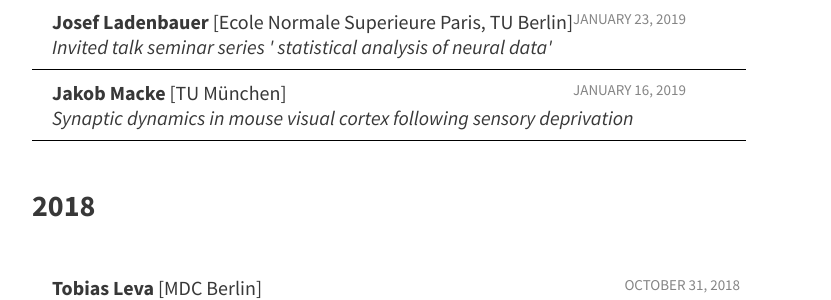
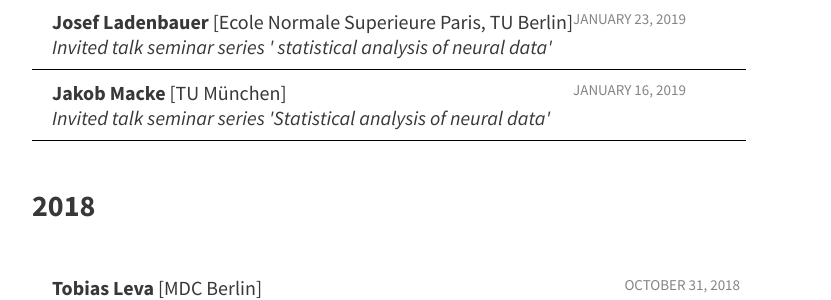
Before and after one commit to ge00rg/website-heroku, a Jekyll site: the page built from pages/5_events.md, in a window 1280 px wide and 900 px high, scrolled down 581 px. Shown: the part 155-455 px from the top of the window, without its empty margins (224-1055 px from the left). Built offline with Jekyll 4.4.1, drawn with Linux system fonts in a browser that asks for light colours.

Commit message:
Update 2019-01-16-Macke-Jakob.md

```diff
--- a/_talks/2019-01-16-Macke-Jakob.md
+++ b/_talks/2019-01-16-Macke-Jakob.md
@@ -1,6 +1,6 @@
 ---
 layout: post_event
-title: Synaptic dynamics in mouse visual cortex following sensory deprivation
+title: Invited talk seminar series 'Statistical analysis of neural data'
 date: January 16, 2019, 10:15
 speaker: Jakob Macke
 location: Bernstein Center, main lecture hall
```
